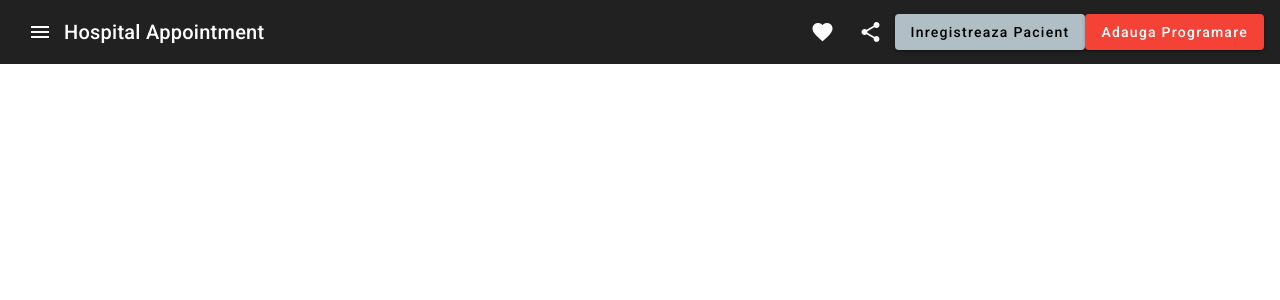
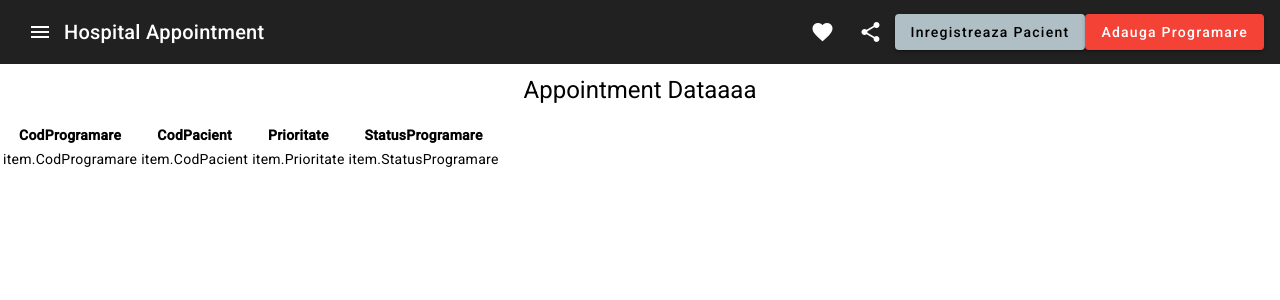
Before and after one commit to alexandruxtrifon/Hospital-Appointment, an Angular app: page / in a window 1280 px wide. Shown: the top 300 px of the page. Built offline with nearby package versions, Linux system fonts and the light colour scheme.

Commit message:
metoda POST functioneaza, se pot adauga pacienti in baza de date prin intermediul formularului modal

```diff
--- a/src/app/add-pacient/add-pacient.component.css
+++ b/src/app/add-pacient/add-pacient.component.css
@@ -8,3 +8,6 @@
     gap: 10px;
 
 }
+
+.action {
+}
--- a/src/app/add-pacient/add-pacient.component.html
+++ b/src/app/add-pacient/add-pacient.component.html
@@ -1,6 +1,7 @@
 <div mat-dialog-title>
     <h1>Formular Inregistrare Pacient</h1>
 </div>
+<form action="/api/save-patient" >
 <div mat-dialog-content class="content">
     <div class="row">
     <mat-form-field appearance="outline">
@@ -20,6 +21,7 @@
     </div>
 </div>
 <div mat-dialog-actions>
-    <button mat-raised-button (click)="onCancelClick()">Anuleaza</button>
-    <button mat-raised-button color="primary" (click)="onSaveClick()">Salveaza</button>
+    <button mat-raised-button class="action" (click)="onCancelClick()" class="mr-2">Anuleaza</button>
+    <button mat-raised-button class="action" color="primary" (click)="onSaveClick()" class="ml-2">Salveaza</button>
 </div>
+</form>
--- a/src/app/add-pacient/add-pacient.component.ts
+++ b/src/app/add-pacient/add-pacient.component.ts
@@ -1,5 +1,7 @@
 import { Component, Inject } from '@angular/core';
+import { FormBuilder, FormGroup } from '@angular/forms';
 import { MAT_DIALOG_DATA, MatDialogRef } from '@angular/material/dialog';
+import { HttpClient } from '@angular/common/http';
 
 @Component({
   selector: 'app-add-pacient',
@@ -14,18 +16,29 @@ export class AddPacientComponent {
     telefon: '',
   };
 
+  apiSavePatientUrl = 'http://localhost:3000/api/save-patient';
+
+
   constructor(
     public dialogRef: MatDialogRef<AddPacientComponent>,
-    @Inject(MAT_DIALOG_DATA) public data: any
+    @Inject(MAT_DIALOG_DATA) public data: any,
+    private http: HttpClient
   ) {}
 
   onCancelClick(): void {
     this.dialogRef.close();
   }
+
   onSaveClick(): void {
-    //this.http.post('api/save-patient', this.patientData).subscribe((response) =>{
-     // console.log(response);
+    this.http.post(this.apiSavePatientUrl, this.patientData).subscribe(
+      (response) =>{
+      console.log(response);
       this.dialogRef.close();
-    };
+    },
+    (error) => {
+      console.error(error);
+    }
     //this.dialogRef.close(this.patientData);
+    );
+  }
 }
--- a/src/app/app.component.css
+++ b/src/app/app.component.css
@@ -1,3 +1,17 @@
 .example-spacer {
     flex: 1 1 auto;
   }
+
+td {
+    text-align: center;
+    vertical-align: middle;
+  }
+
+h1 {
+  text-align: center;
+  padding-top: 10px;
+}
+
+table {
+  align-items: center;
+}
--- a/src/app/app.component.html
+++ b/src/app/app.component.html
@@ -15,8 +15,28 @@
   <section>
     <div class="example-button-row">
       <button mat-raised-button color="warn" (click)="openMatDialogProgramare()">Adauga Programare</button>
-      <!-- <a mat-raised-button href="https://www.google.com/" target="_blank">Link</a> -->
     </div>
   </section>
-
 </mat-toolbar>
+<body>
+<h1>Appointment Dataaaa</h1>
+<table>
+  <thead>
+    <tr>
+      <th>CodProgramare</th>
+      <th>CodPacient</th>
+      <th>Prioritate</th>
+      <th>StatusProgramare</th>
+    </tr>
+  </thead>
+  <tbody>
+    <tr>
+      <td>{{ "item.CodProgramare" }}</td>
+      <td>{{ "item.CodPacient" }}</td>
+      <td>{{" item.Prioritate "}}</td>
+      <td>{{"item.StatusProgramare" }}</td>
+    </tr>
+  </tbody>
+  <script src="script.js"></script>
+</table>
+</body>
--- a/src/app/app.component.ts
+++ b/src/app/app.component.ts
@@ -1,4 +1,4 @@
-import { Component } from '@angular/core';
+import { Component, OnInit } from '@angular/core';
 import { MatDialog } from '@angular/material/dialog';
 import { AddAppointmentComponent } from './add-appointment/add-appointment.component';
 import { AddPacientComponent } from './add-pacient/add-pacient.component';
@@ -8,9 +8,9 @@ import { AddPacientComponent } from './add-pacient/add-pacient.component';
   templateUrl: './app.component.html',
   styleUrls: ['./app.component.css']
 })
+
 export class AppComponent {
   title = 'Hospital-Appointment';
-
   constructor(private _dialog: MatDialog){}
 
   openMatDialogProgramare(){
```
Also changed, not shown: index.js (+7 -8 lines), src/app/script.js (added, +13 -0 lines), src/app/add-appointment/add-appointment.component.css (line endings or trailing spaces).
